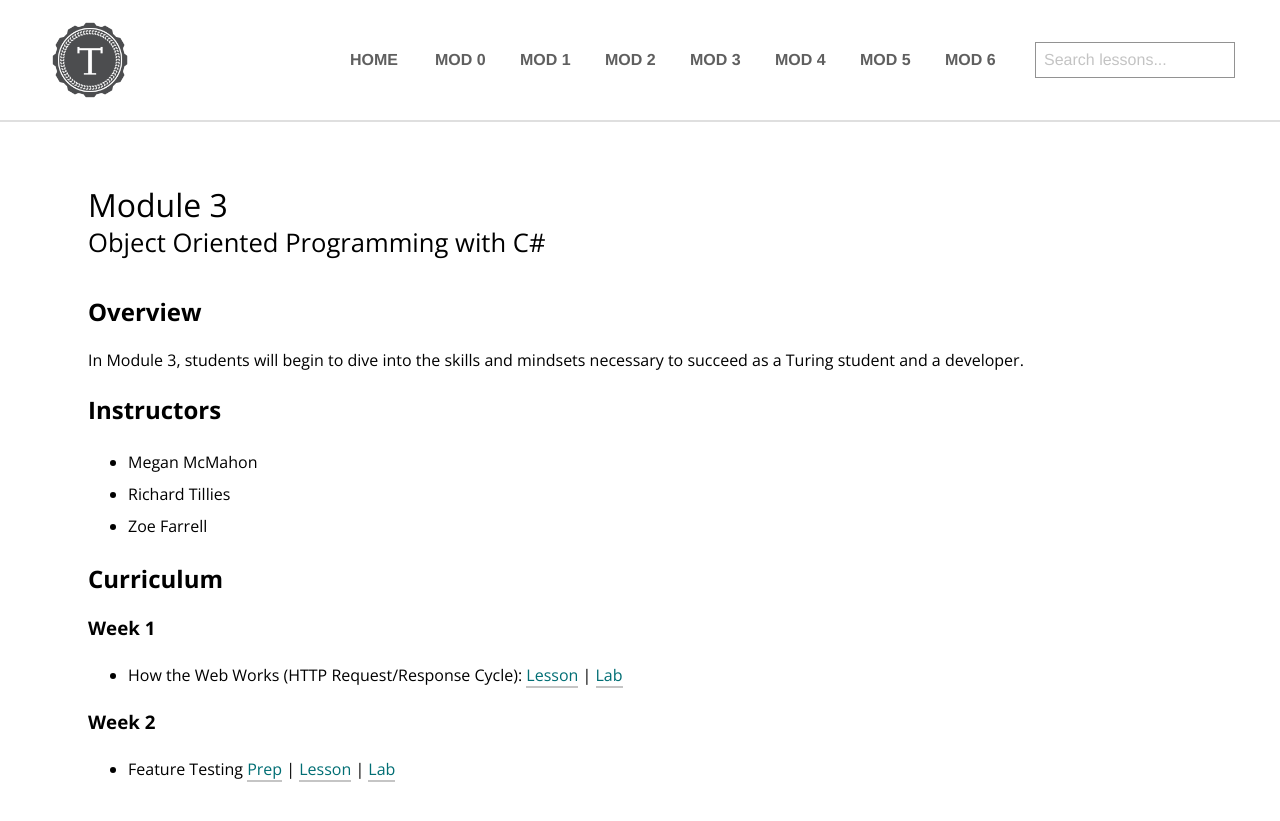
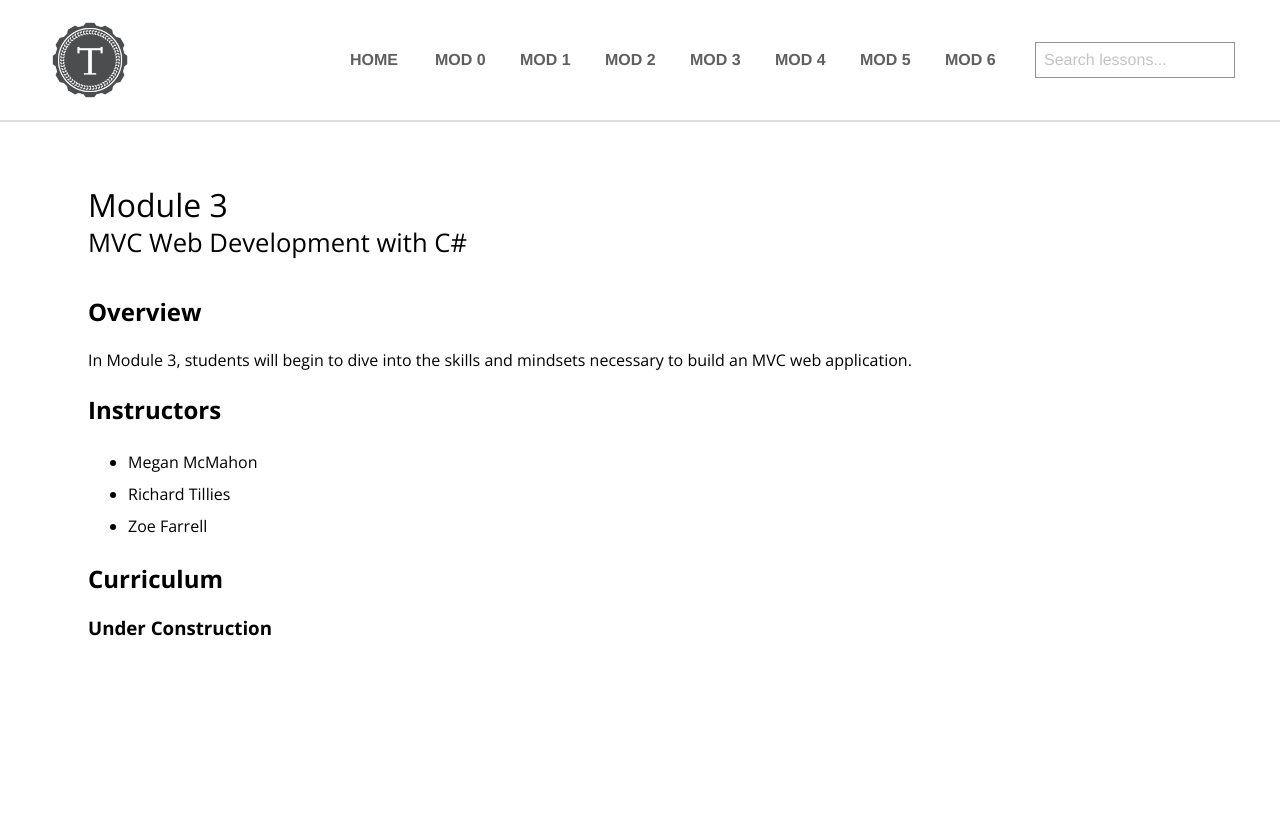
Before and after one commit to turingschool/launch-curriculum, a Jekyll site: the page built from module3/index.md, in a window 1280 px wide, cut to the strip 0-896 px from the top of the page. Shown: the top 821 px of the strip. Built offline with Jekyll 4.4.1, drawn with Linux system fonts in a browser that asks for light colours; nearby versions of some CDN libraries; comment, search, counter and statistics services are not loaded.

Commit message:
Update Mod3 Index

```diff
--- a/module3/index.md
+++ b/module3/index.md
@@ -1,12 +1,12 @@
 ---
 layout: page
 title: Module 3
-subheading: Object Oriented Programming with C#
+subheading: MVC Web Development with C#
 ---
 
 ## Overview
 
-In Module 3, students will begin to dive into the skills and mindsets necessary to succeed as a Turing student and a developer.
+In Module 3, students will begin to dive into the skills and mindsets necessary to build an MVC web application.
 
 ## Instructors
 
@@ -15,8 +15,15 @@ In Module 3, students will begin to dive into the skills and mindsets necessary
 * Zoe Farrell
 
 ## Curriculum
+
+### Under Construction
+
+<!--
+
 ### Week 1
 * How the Web Works (HTTP Request/Response Cycle): [Lesson](./lessons/week1/HowTheWebWorks) &#124; [Lab](./labs/week1/HowTheWebWorks)
 
 ### Week 2
 * Feature Testing [Prep](./preparation/Week2/FeatureTesting) &#124; [Lesson](./lessons/Week2/FeatureTesting) &#124; [Lab](./labs/Week2/FeatureTesting)
+
+-->
```
